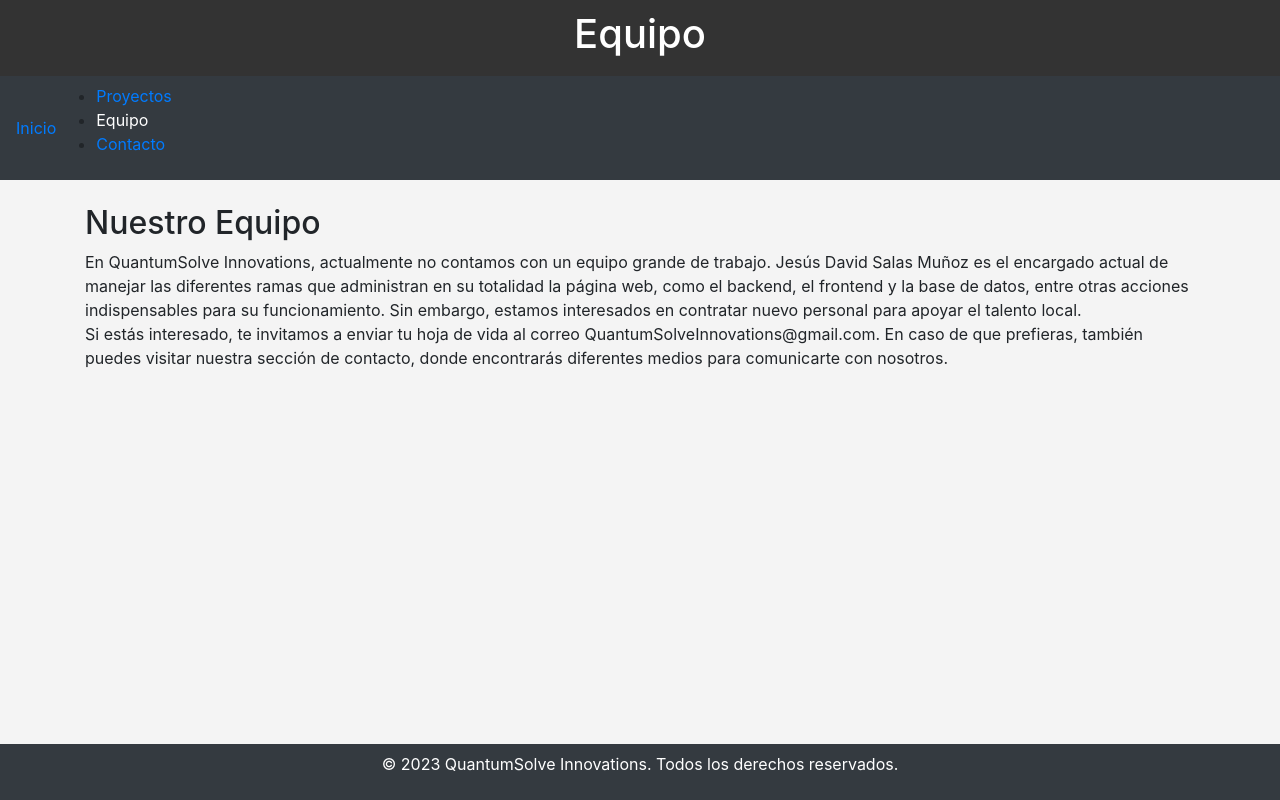
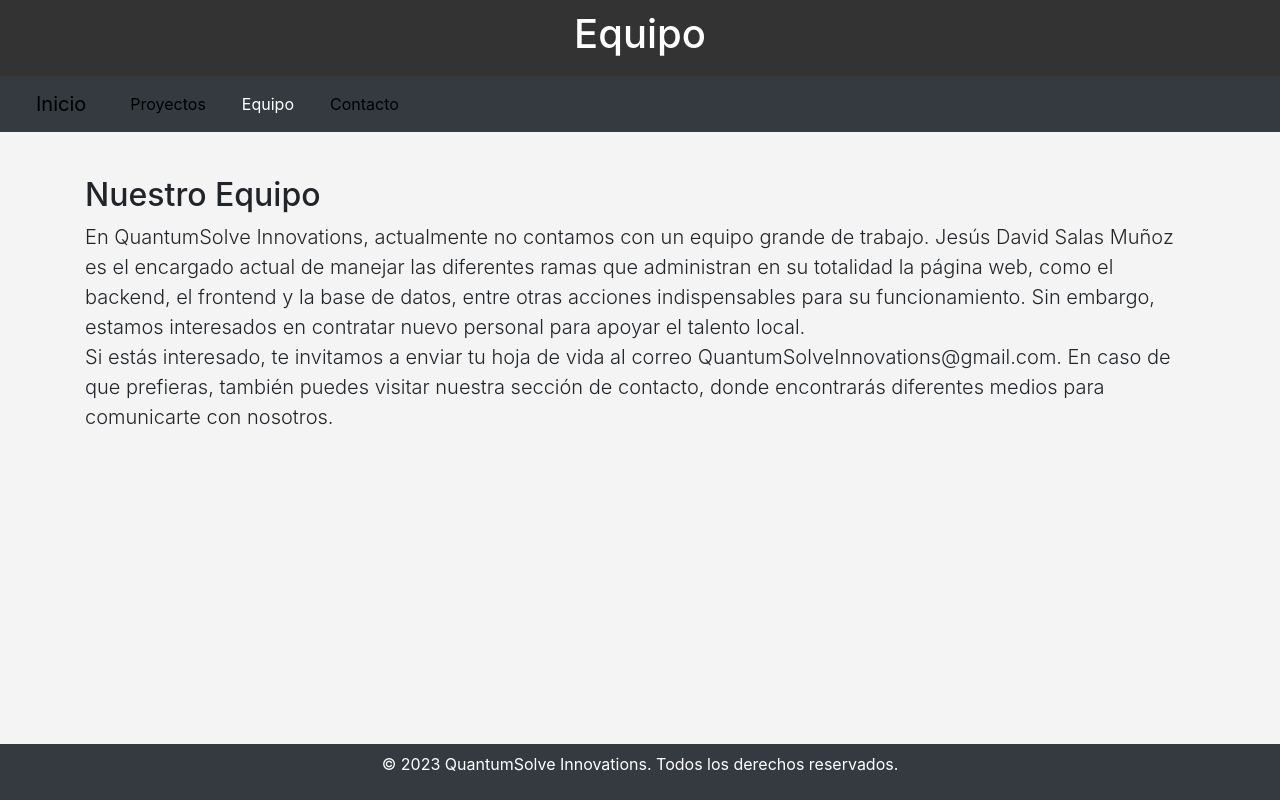
Before and after one commit to yisus0207/Parcial, a plain HTML site: page equipo.html in a window 1280 px wide. Drawn offline with nearby package versions, Linux system fonts and the light colour scheme.

Commit message:
Update equipo.html

```diff
--- a/equipo.html
+++ b/equipo.html
@@ -14,36 +14,37 @@
             margin-bottom: 70px;
         }
 
-        .header_JDS {
+        header {
             background-color: #333;
             color: #fff;
             padding: 10px 0;
             text-align: center;
         }
 
-        .nav_JDS {
+        nav {
             background-color: #444;
             padding: 10px 0;
         }
 
-        .nav_JDS a_JDS {
+        nav a {
             color: #000 !important;
             text-decoration: none;
             padding: 10px;
             margin: 0 10px;
         }
 
-        .navbar-nav_JDS a.team_JDS,
-        .navbar-nav_JDS a.team_JDS:hover,
-        .navbar-nav_JDS a.team_JDS:focus {
+
+        .navbar-nav a.team,
+        .navbar-nav a.team:hover,
+        .navbar-nav a.team:focus {
             color: #fff !important;
         }
 
-        .section_JDS {
+        section {
             padding: 20px;
         }
 
-        .footer_JDS {
+        footer {
             background-color: #333;
             color: #fff;
             text-align: center;
@@ -56,25 +57,25 @@
 </head>
 <body>
 
-    <div class="header_JDS">
+    <header>
         <h1>Equipo</h1>
-    </div>
+    </header>
 
     <nav class="navbar navbar-expand-lg navbar-dark bg-dark">
-        <a class="navbar-brand_JDS" href="index.html">Inicio</a>
+        <a class="navbar-brand" href="index.html">Inicio</a>
         <button class="navbar-toggler" type="button" data-toggle="collapse" data-target="#navbarNav" aria-controls="navbarNav" aria-expanded="false" aria-label="Toggle navigation">
             <span class="navbar-toggler-icon"></span>
         </button>
         <div class="collapse navbar-collapse" id="navbarNav">
-            <ul class="navbar-nav_JDS">
-                <li class="nav-item_JDS">
-                    <a class="nav-link_JDS" href="proyecto.html">Proyectos</a>
+            <ul class="navbar-nav">
+                <li class="nav-item">
+                    <a class="nav-link" href="proyecto.html">Proyectos</a>
                 </li>
-                <li class="nav-item_JDS">
-                    <a class="nav-link_JDS team_JDS" href="equipo.html">Equipo</a>
+                <li class="nav-item">
+                    <a class="nav-link team" href="equipo.html">Equipo</a>
                 </li>
-                <li class="nav-item_JDS">
-                    <a class="nav-link_JDS" href="contacto.html">Contacto</a>
+                <li class="nav-item">
+                    <a class="nav-link" href="contacto.html">Contacto</a>
                 </li>
             </ul>
         </div>
@@ -82,16 +83,17 @@
 
     <section class="container mt-4">
         <h2>Nuestro Equipo</h2>
-        <p class="lead_JDS">
+        <p class="lead">
+
             En QuantumSolve Innovations, actualmente no contamos con un equipo grande de trabajo. Jesús David Salas Muñoz es el encargado actual de manejar las diferentes ramas que administran en su totalidad la página web, como el backend, el frontend y la base de datos, entre otras acciones indispensables para su funcionamiento. Sin embargo, estamos interesados en contratar nuevo personal para apoyar el talento local.
            <br>
             Si estás interesado, te invitamos a enviar tu hoja de vida al correo QuantumSolveInnovations@gmail.com. En caso de que prefieras, también puedes visitar nuestra sección de contacto, donde encontrarás diferentes medios para comunicarte con nosotros.</p>
 
     </section>
 
-    <div class="footer_JDS bg-dark text-white text-center py-2">
+    <footer class="bg-dark text-white text-center py-2">
         <p>&copy; 2023 QuantumSolve Innovations. Todos los derechos reservados.</p>
-    </div>
+    </footer>
 
 
     <script src="https://code.jquery.com/jquery-3.3.1.slim.min.js"></script>
```
